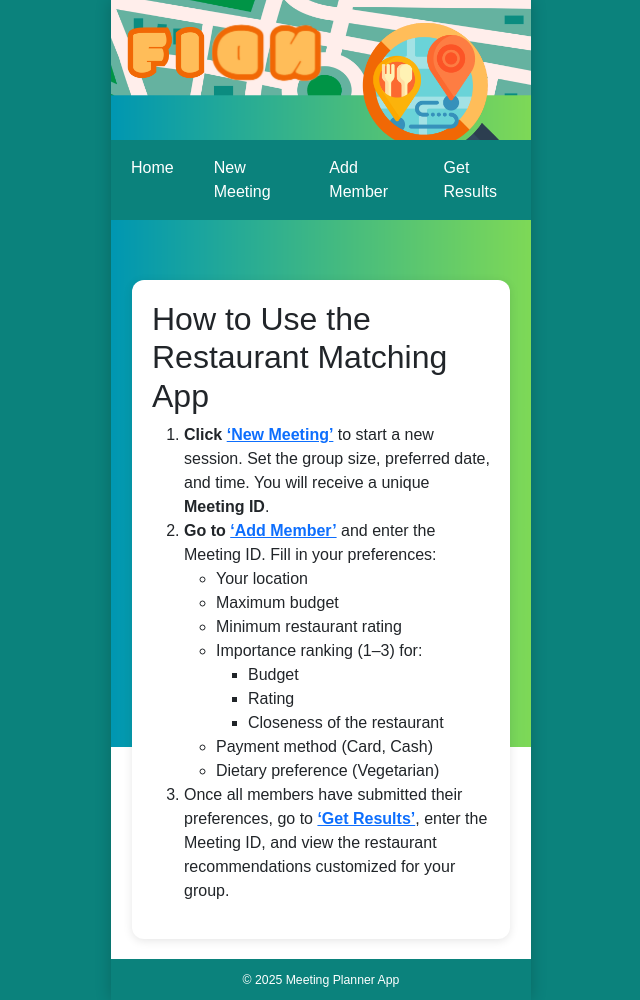
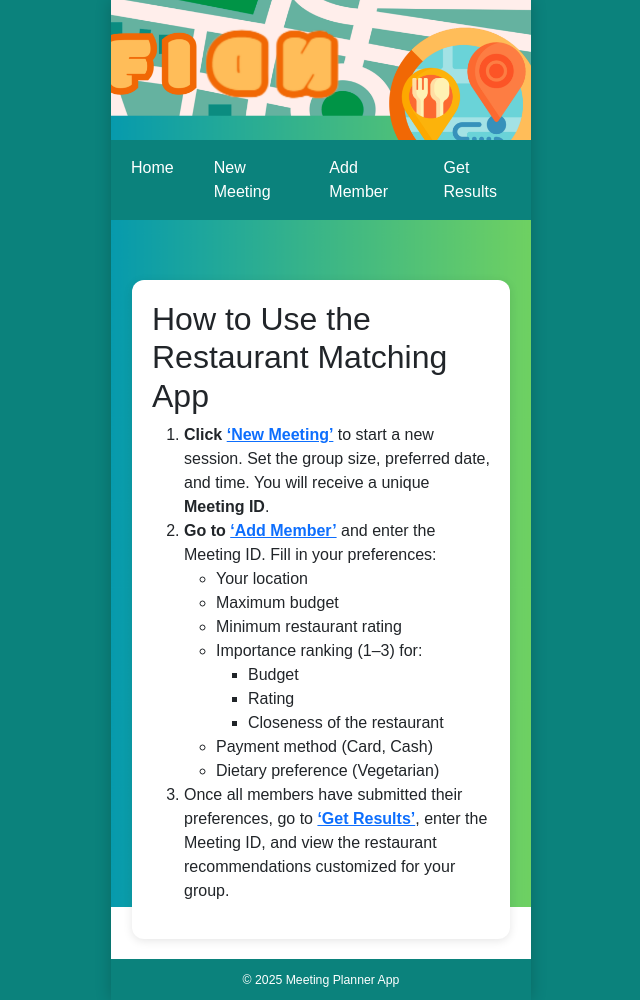
Before and after one commit to flixi67/restaurant-picker, a Flask app: page / in a window 1280 px wide. Shown: the whole page, without its empty margins (319-959 px from the left). Run offline with Flask 3, Linux system fonts and the light colour scheme; some web fonts are replaced.

Commit message:
more changes to styling

```diff
--- a/app/templates/layout.html
+++ b/app/templates/layout.html
@@ -13,6 +13,12 @@
 
 
     <style>
+        html, body {
+            margin: 0;
+            padding: 0;
+            height: 100%;
+}
+
 
 body {
     margin: 0;
@@ -28,6 +34,8 @@ body {
 
         /* App-like wrapper */
         .app-wrapper {
+    background: linear-gradient(to right, #00bcd4, #8bc34a);
+    background-color: #00bcd4;
     background-image: url("{{ url_for('static', filename='Front-End_images/FIDN_background2.png') }}");
     background-repeat: no-repeat;
     background-position: top center;
@@ -40,6 +48,7 @@ body {
     display: flex;
     flex-direction: column;
     align-items: center;
+    justify-content: space-between;
     padding: 0;
     box-shadow: 0 0 15px rgba(0,0,0,0.2);
 }
```
Also changed, not shown: app/static/Front-End_images/FIDN_background2.png, app/static/Front-End_images/copy_FIDN_background2.png (added), 1 other file.
